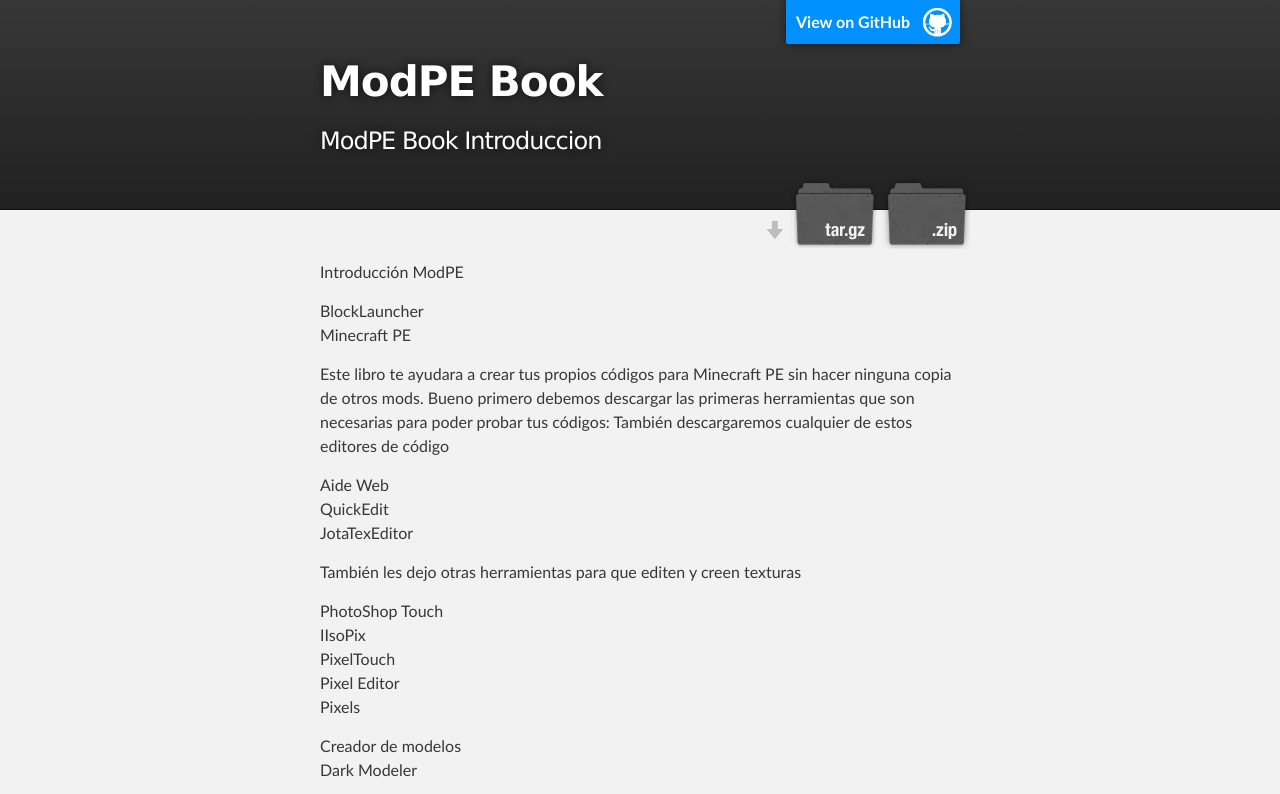
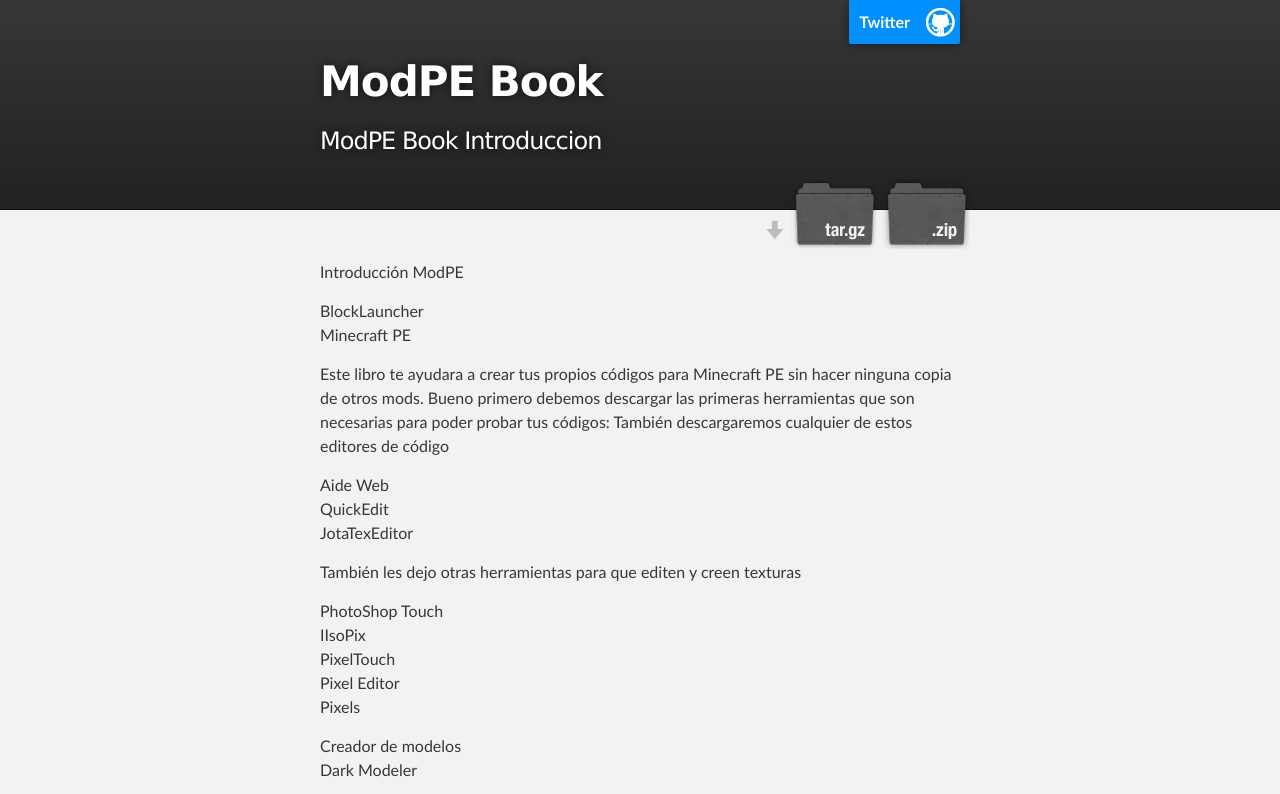
Before and after one commit to XheroxJS/XheroxJS, a plain HTML site: page index.html in a window 1280 px wide. Shown: the top 794 px of the page. Drawn offline with Linux system fonts and the light colour scheme.

Commit message:
Update index.html

```diff
--- a/index.html
+++ b/index.html
@@ -16,7 +16,7 @@
     <!-- HEADER -->
     <div id="header_wrap" class="outer">
         <header class="inner">
-          <a id="forkme_banner" href="https://github.com/XheroxJS/XheroxJS">View on GitHub</a>
+          <a id="forkme_banner" href="https://twitter.com/XheroxJS">Twitter</a>
 
           <h1 id="project_title">ModPE Book </h1>
           <h2 id="project_tagline">ModPE Book Introduccion</h2>
@@ -78,7 +78,7 @@ Esas son todas las herramientas hora estas listo en cuanto a herramientas te rec
     <div id="footer_wrap" class="outer">
       <footer class="inner">
         <p class="copyright">ModPE Book  maintained by <a href="https://github.com/XheroxJS">XheroxJS</a></p>
-        <p>Published with <a href="https://pages.github.com">GitHub Pages</a></p>
+       </p>
       </footer>
     </div>
 
```
